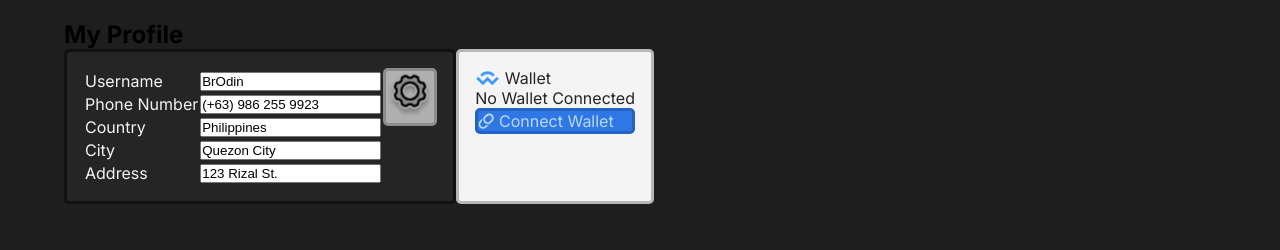
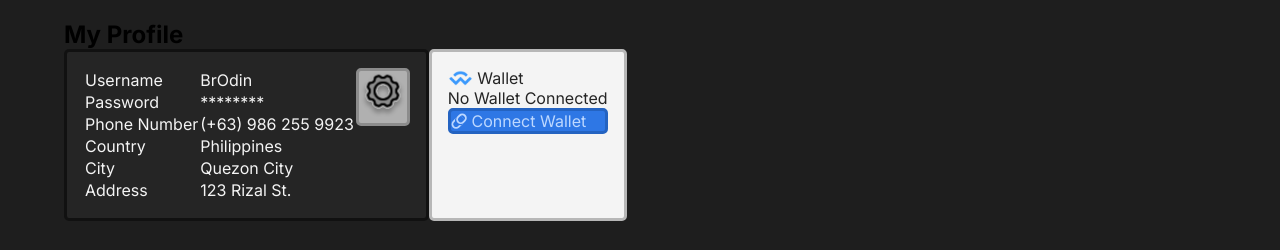
Before and after one commit to qwerttyuiiop1/CSSECDV, a Next.js app: page /wallet in a window 1280 px wide. Shown: the part 265-515 px from the top of the page. Built offline with nearby package versions, Linux system fonts and the light colour scheme.

Commit message:
fix wallet profile block
- fields are no longer editable
- added password row

```diff
--- a/src/app/wallet/page.tsx
+++ b/src/app/wallet/page.tsx
@@ -386,23 +386,27 @@ function ProfileSection({ profile }) {
                     <table>
                         <tr>
                             <td>Username</td>
-                            <td><input defaultValue={profile.username} /></td>
+                            <td>{profile.username}</td>
+                        </tr>
+                        <tr>
+                            <td>Password</td>
+                            <td>********</td>
                         </tr>
                         <tr>
                             <td>Phone Number</td>
-                            <td><input defaultValue={profile.phoneNumber} /></td>
+                            <td>{profile.phoneNumber}</td>
                         </tr>
                         <tr>
                             <td>Country</td>
-                            <td><input defaultValue={profile.country} /></td>
+                            <td>{profile.country}</td>
                         </tr>
                         <tr>
                             <td>City</td>
-                            <td><input defaultValue={profile.city} /></td>
+                            <td>{profile.city}</td>
                         </tr>
                         <tr>
                             <td>Address</td>
-                            <td><input defaultValue={profile.address} /></td>
+                            <td>{profile.address}</td>
                         </tr>
                     </table>
                 </div>
```
